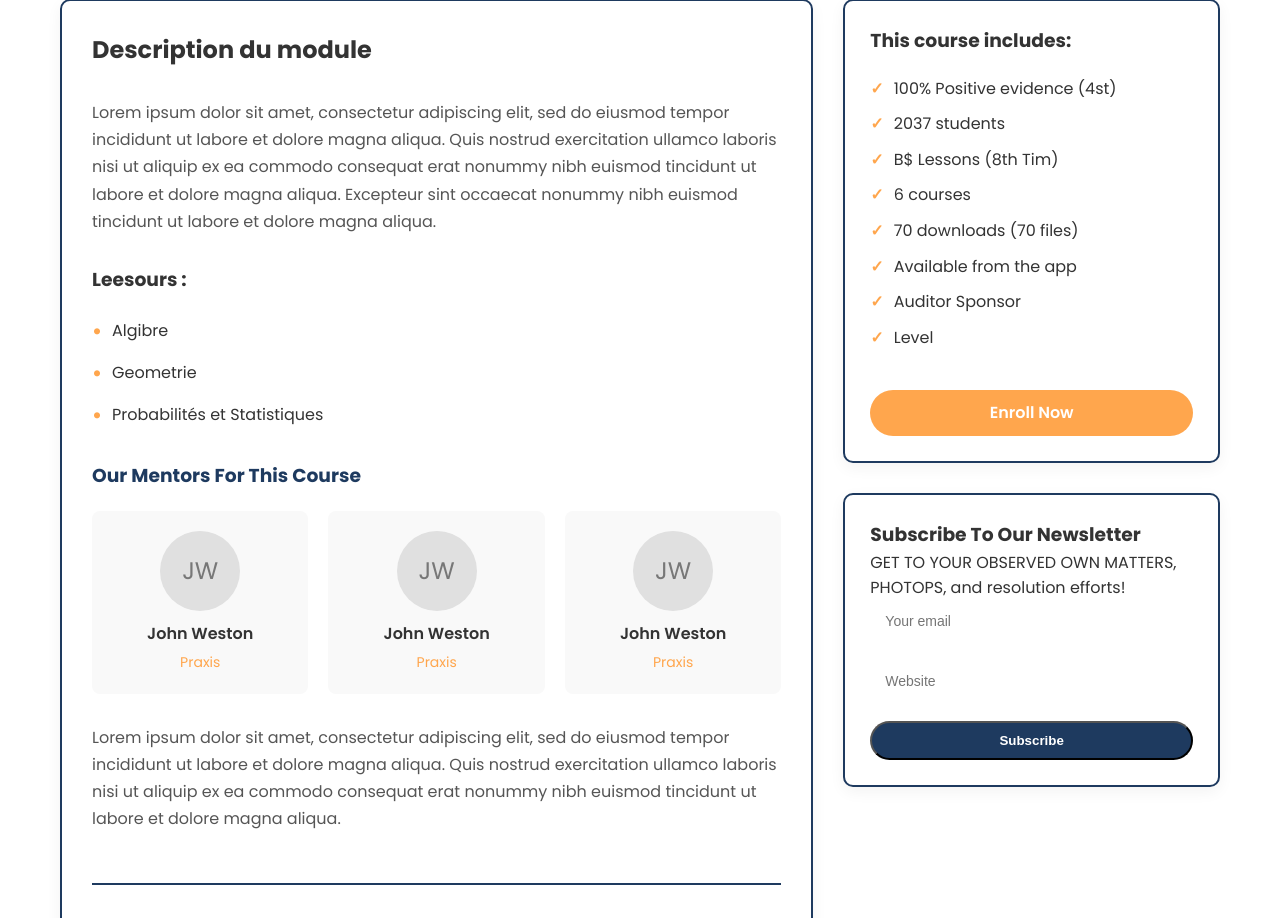
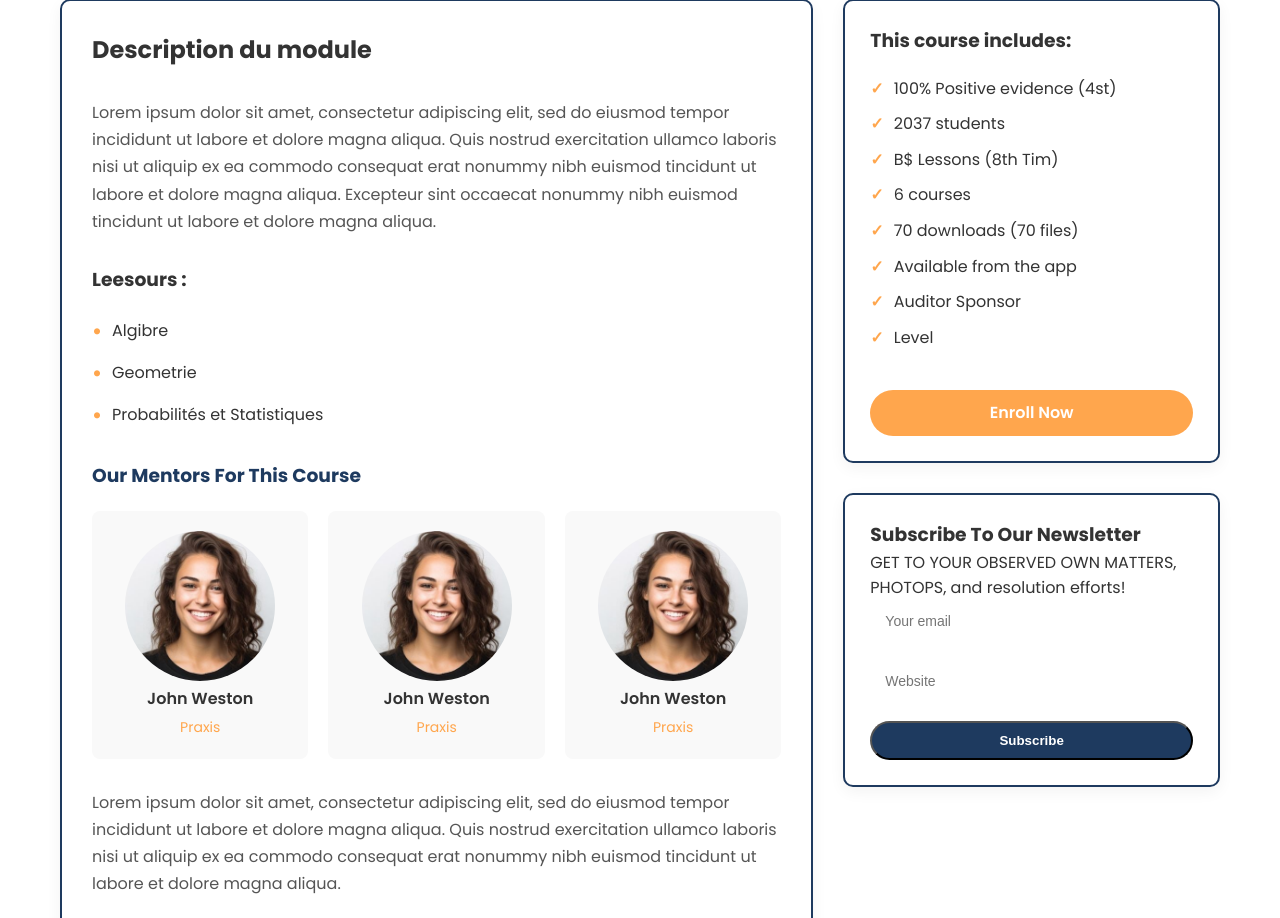
Before and after one commit to manarghr/e-learning-plat, a PHP site: page /module.html in a window 1280 px wide. Shown: the part 110-1028 px from the top of the page. Run offline with PHP 8.4, Linux system fonts and the light colour scheme.

Commit message:
Update mentor avatar styles and replace initials with images

```diff
--- a/module.css
+++ b/module.css
@@ -212,17 +212,13 @@
     box-shadow: 0 5px 15px rgba(0,0,0,0.1);
 }
 
-.mentor-avatar {
-    width: 80px;
-    height: 80px;
-    border-radius: 50%;
-    background-color: #e0e0e0;
-    margin: 0 auto 10px;
-    display: flex;
-    align-items: center;
-    justify-content: center;
-    color: #777;
-    font-size: 24px;
+.mentor-avatar img {
+  width: 150px;
+  height: 150px;
+  border-radius: 50%;
+  object-fit: cover;
+  display: block;
+  margin: 0 auto;
 }
 
 .mentor-name {
--- a/module.html
+++ b/module.html
@@ -53,17 +53,23 @@
                 <h3>Our Mentors For This Course</h3>
                 <div class="mentors-grid">
                     <div class="mentor-card">
-                        <div class="mentor-avatar">JW</div>
+                         <div class="mentor-avatar">
+                <img src="images/mentor1.png" alt="Mentor Avatar">
+            </div>
                         <h4 class="mentor-name">John Weston</h4>
                         <p class="mentor-specialty">Praxis</p>
                     </div>
                     <div class="mentor-card">
-                        <div class="mentor-avatar">JW</div>
+                         <div class="mentor-avatar">
+                <img src="images/mentor1.png" alt="Mentor Avatar">
+            </div>
                         <h4 class="mentor-name">John Weston</h4>
                         <p class="mentor-specialty">Praxis</p>
                     </div>
                     <div class="mentor-card">
-                        <div class="mentor-avatar">JW</div>
+                         <div class="mentor-avatar">
+                <img src="images/mentor1.png" alt="Mentor Avatar">
+            </div>
                         <h4 class="mentor-name">John Weston</h4>
                         <p class="mentor-specialty">Praxis</p>
                     </div>
```
